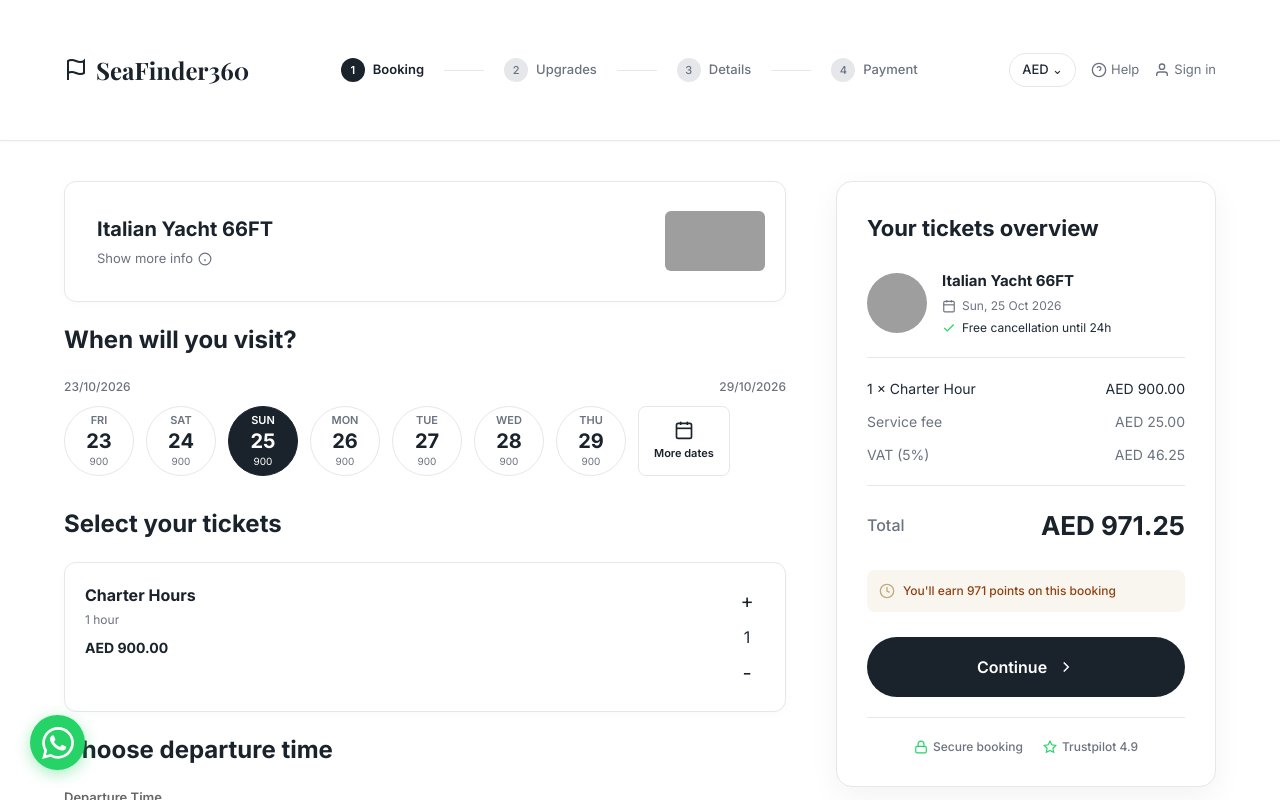
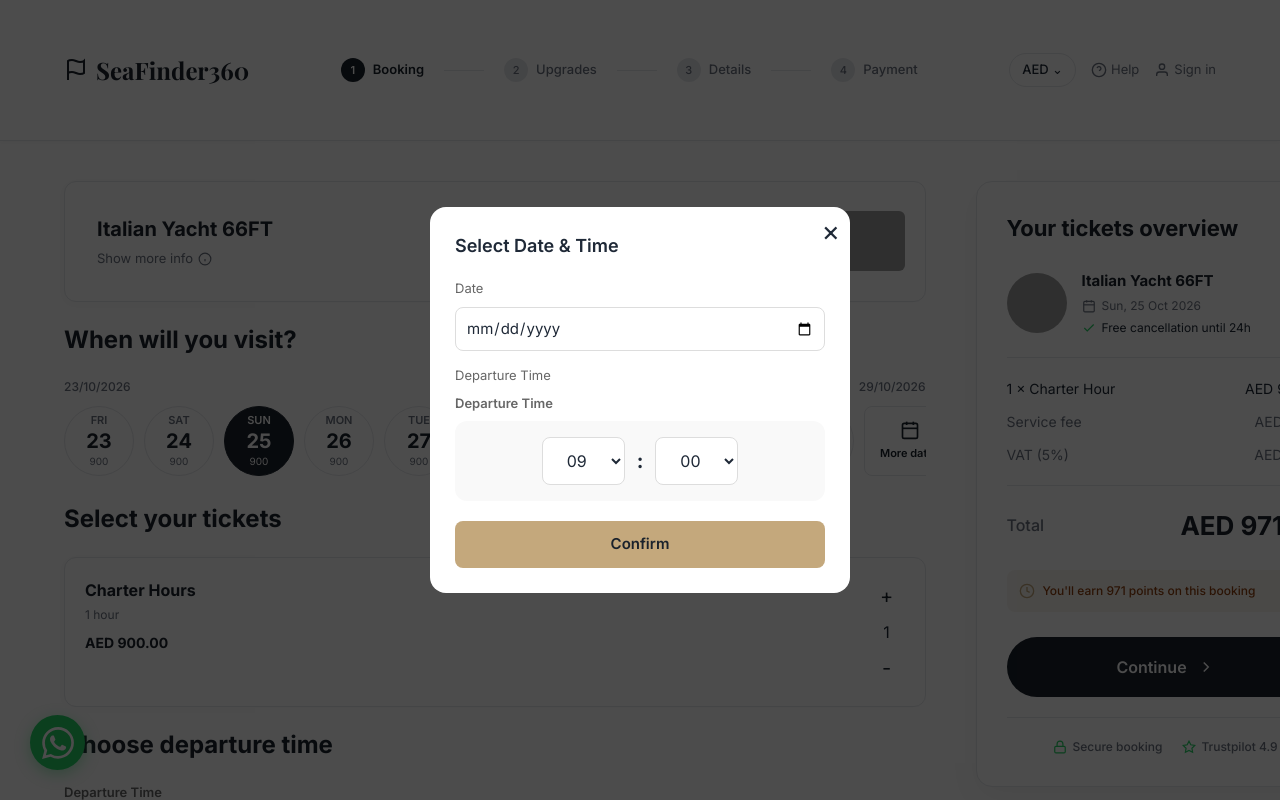
Before and after one commit to waseemsamra/seafinder360, a Next.js app: page /checkout in a window 1280 px wide. Both pictures are taken after a click on the element "More dates". Shown: the top 800 px of the page. Built offline with nearby package versions, Linux system fonts and the light colour scheme; grey boxes are pictures that could not be loaded; a web font is replaced by a local one.

Commit message:
Date+time popup

```diff
--- a/src/app/checkout/page.tsx
+++ b/src/app/checkout/page.tsx
@@ -8,6 +8,7 @@ export default function CheckoutPage() {
   const [endTime, setEndTime] = useState("10:00");
   const [hours, setHours] = useState(1);
   const [selectedDate, setSelectedDate] = useState("Sun, 25 Oct 2026");
+  const [showCalendar, setShowCalendar] = useState(false);
   useEffect(() => {
     const [sh, sm] = startTime.split(":").map(Number);
     const [eh, em] = endTime.split(":").map(Number);
@@ -51,7 +52,7 @@ export default function CheckoutPage() {
           <div>
             <h2 className="section-title">When will you visit?</h2>
             <div className="date-header"><span>23/10/2026</span><span>29/10/2026</span></div>
-            <div className="date-row">
+            <div className="date-row" style={{ overflowX: "auto", display: "flex", flexWrap: "nowrap", gap: "10px", paddingBottom: "5px" }}>
               {[
                 {label:"Fri 23", date:"Fri, 23 Oct 2026"},
                 {label:"Sat 24", date:"Sat, 24 Oct 2026"},
@@ -60,20 +61,17 @@ export default function CheckoutPage() {
                 {label:"Tue 27", date:"Tue, 27 Oct 2026"},
                 {label:"Wed 28", date:"Wed, 28 Oct 2026"},
                 {label:"Thu 29", date:"Thu, 29 Oct 2026"},
+                {label:"Fri 30", date:"Fri, 30 Oct 2026"},
+                {label:"Sat 31", date:"Sat, 31 Oct 2026"},
+                {label:"Sun 1 Nov", date:"Sun, 1 Nov 2026"},
               ].map((d, i) => (
-                <div key={d.label} className={`date-btn${selectedDate === d.date ? " active" : ""}`} onClick={() => setSelectedDate(d.date)} style={{ cursor: "pointer" }}>
+                <div key={d.label} className={`date-btn${selectedDate === d.date ? " active" : ""}`} onClick={() => setSelectedDate(d.date)} style={{ cursor: "pointer", flexShrink: 0 }}>
                   <div className="day">{d.label.split(" ")[0]}</div>
-                  <div className="num">{d.label.split(" ")[1]}</div>
+                  <div className="num">{d.label.split(" ").slice(1).join(" ")}</div>
                   <div className="price">900</div>
                 </div>
               ))}
-              <input type="date" onChange={(e) => {
-                if (e.target.value) {
-                  const dt = new Date(e.target.value + 'T00:00:00');
-                  setSelectedDate(dt.toLocaleDateString('en-GB', { weekday: 'short', day: 'numeric', month: 'short', year: 'numeric' }).replace(/,/g, ''));
-                }
-              }} style={{ position: "fixed", left: "-9999px", opacity: 0 }} id="datePicker" />
-              <div className="date-btn-more" onClick={(e) => { e.preventDefault(); const el = document.getElementById('datePicker') as HTMLInputElement; if (el) { try { el.showPicker(); } catch { el.click(); } } }} style={{ cursor: "pointer" }}>
+              <div className="date-btn-more" onClick={(e) => { e.preventDefault(); setShowCalendar(true); }} style={{ cursor: "pointer", flexShrink: 0 }}>
                 <svg viewBox="0 0 24 24" fill="none" stroke="currentColor" strokeWidth="2"><rect x="3" y="4" width="18" height="18" rx="2" ry="2" /><line x1="16" y1="2" x2="16" y2="6" /><line x1="8" y1="2" x2="8" y2="6" /><line x1="3" y1="10" x2="21" y2="10" /></svg>
                 More dates
               </div>
@@ -130,6 +128,29 @@ export default function CheckoutPage() {
       <div className="float-wa">
         <svg viewBox="0 0 24 24"><path d="M17.472 14.382c-.297-.149-1.758-.867-2.03-.967-.273-.099-.471-.148-.67.15-.197.297-.767.966-.94 1.164-.173.199-.347.223-.644.075-.297-.15-1.255-.463-2.39-1.475-.883-.788-1.48-1.761-1.653-2.059-.173-.297-.018-.458.13-.606.134-.133.298-.347.446-.52.149-.174.198-.298.298-.497.099-.198.05-.371-.025-.52-.075-.149-.669-1.612-.916-2.207-.242-.579-.487-.5-.669-.51-.173-.008-.371-.01-.57-.01-.198 0-.52.074-.792.372-.272.297-1.04 1.016-1.04 2.479 0 1.462 1.065 2.875 1.213 3.074.149.198 2.096 3.2 5.077 4.487.709.306 1.262.489 1.694.625.712.227 1.36.195 1.871.118.571-.085 1.758-.719 2.006-1.413.248-.694.248-1.289.173-1.413-.074-.124-.272-.198-.57-.347m-5.421 7.403h-.004a9.87 9.87 0 01-5.031-1.378l-.361-.214-3.741.982.998-3.648-.235-.374a9.86 9.86 0 01-1.51-5.26c.001-5.45 4.436-9.884 9.888-9.884 2.64 0 5.122 1.03 6.988 2.898a9.825 9.825 0 012.893 6.994c-.003 5.45-4.437 9.884-9.885 9.884m8.413-18.297A11.815 11.815 0 0012.05 0C5.495 0 .16 5.335.157 11.892c0 2.096.547 4.142 1.588 5.945L.057 24l6.305-1.654a11.882 11.882 0 005.683 1.448h.005c6.554 0 11.89-5.335 11.893-11.893a11.821 11.821 0 00-3.48-8.413z" /></svg>
       </div>
+
+      {showCalendar && (
+        <div style={{ position: "fixed", inset: 0, background: "rgba(0,0,0,0.7)", display: "flex", alignItems: "center", justifyContent: "center", zIndex: 10000 }} onClick={() => setShowCalendar(false)}>
+          <div style={{ background: "white", padding: "25px", borderRadius: "16px", maxWidth: "420px", width: "90%", position: "relative", maxHeight: "90vh", overflowY: "auto" }} onClick={(e) => e.stopPropagation()}>
+            <button onClick={() => setShowCalendar(false)} style={{ position: "absolute", right: "10px", top: "10px", background: "none", border: "none", fontSize: "28px", cursor: "pointer", lineHeight: 1 }}>×</button>
+            <h3 style={{ marginBottom: "20px", fontSize: "18px", fontWeight: 600 }}>Select Date & Time</h3>
+            <div style={{ marginBottom: "15px" }}>
+              <label style={{ display: "block", fontSize: "13px", color: "#666", marginBottom: "8px" }}>Date</label>
+              <input type="date" onChange={(e) => {
+                if (e.target.value) {
+                  const dt = new Date(e.target.value + 'T00:00:00');
+                  setSelectedDate(dt.toLocaleDateString('en-GB', { weekday: 'short', day: 'numeric', month: 'short', year: 'numeric' }).replace(/,/g, ''));
+                }
+              }} style={{ width: "100%", padding: "10px", fontSize: "15px", borderRadius: "8px", border: "1px solid #ddd" }} />
+            </div>
+            <div style={{ marginBottom: "20px" }}>
+              <label style={{ display: "block", fontSize: "13px", color: "#666", marginBottom: "8px" }}>Departure Time</label>
+              <TimeRangePicker startValue={startTime} onStartChange={(t) => { setStartTime(t); }} />
+            </div>
+            <button onClick={() => setShowCalendar(false)} style={{ width: "100%", padding: "12px", background: "#C4A87C", color: "#1A222C", border: "none", borderRadius: "8px", fontSize: "15px", fontWeight: 600, cursor: "pointer" }}>Confirm</button>
+          </div>
+        </div>
+      )}
     </>
   );
 }
```
